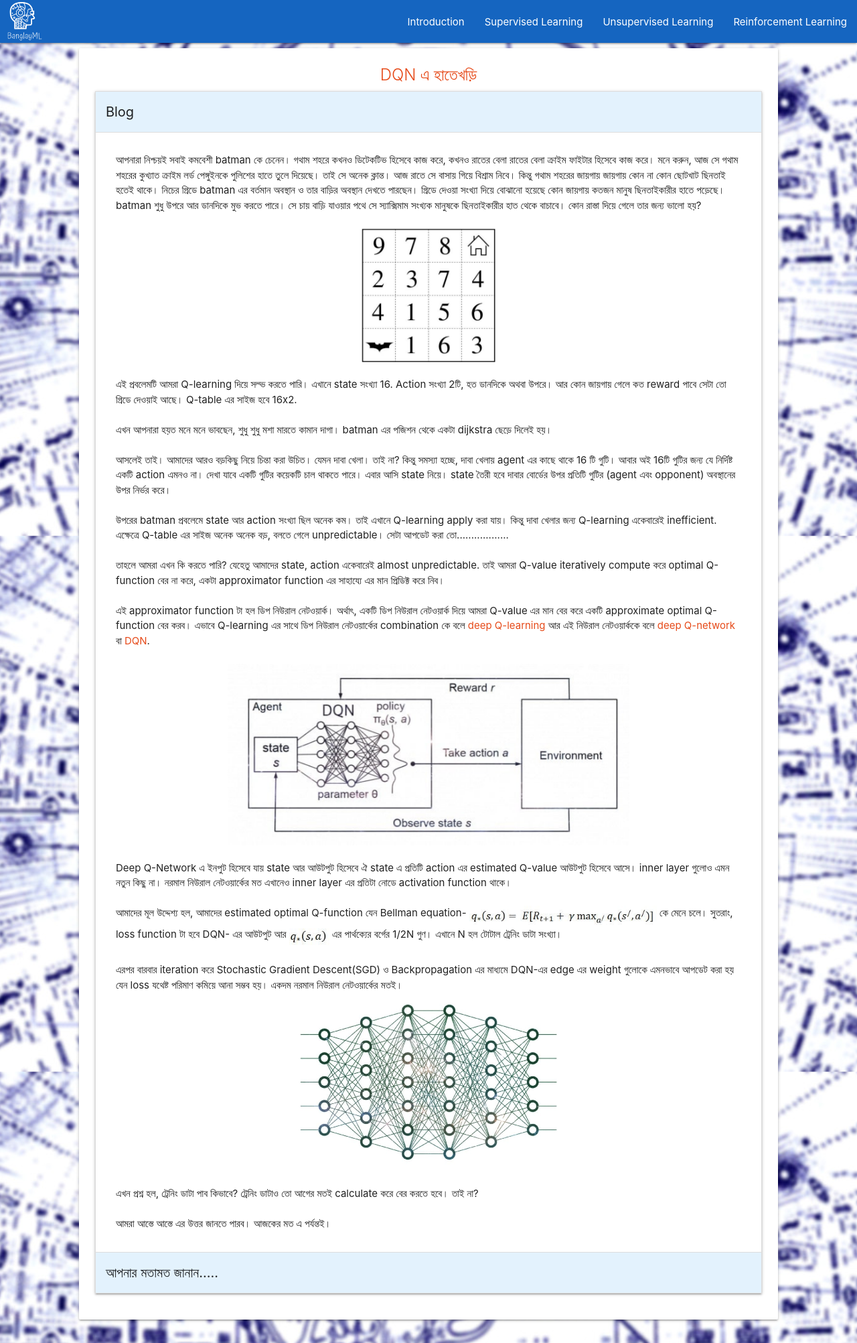
After one commit to nahK994/BanglayML, a Django app: page /DQN_IntroText/ in a window 1280 px wide. The commit adds this page. Shown: the whole page at 67% size. Run offline with Django 3.2, Linux system fonts and the light colour scheme; some libraries are stand-ins or nearby versions.

Commit message:
DQN_Intro added

```diff
--- /dev/null
+++ b/testApp/templates/DQN_IntroText.html
@@ -0,0 +1,53 @@
+{% extends 'base.html' %}
+{% block body %}
+{% load static %}
+<title>Dimendion Reduction-BanglayML</title>
+<div class="row">
+    <div class="col s10 push-s1">
+        <div class="card">
+            <div class="card-content">
+                <span class="card-title center-align deep-orange-text text-darken-2">DQN এ হাতেখড়ি</span>
+
+                <ul class="collapsible expandable">
+                    <li class="active">
+                        <div class="collapsible-header blue lighten-5" style="font-size: 20px;">Blog</div>
+                            <div class="collapsible-body">
+                                <p class="center-left">
+                                    আপনারা নিশ্চয়ই সবাই কমবেশী batman কে চেনেন। গথাম শহরে কখনও ডিটেকটিভ হিসেবে কাজ করে, কখনও রাতের বেলা রাতের বেলা ক্রাইম ফাইটার হিসেবে কাজ করে।
+                                    মনে করুন, আজ সে গথাম শহরের কুখ্যাত ক্রাইম লর্ড পেঙ্গুইনকে পুলিশের হাতে তুলে দিয়েছে। তাই সে অনেক ক্লান্ত। আজ রাতে সে বাসায় গিয়ে বিশ্রাম নিবে। কিন্তু গথাম শহরের জায়গায় জায়গায় কোন না কোন ছোটখাট ছিনতাই হতেই থাকে।
+                                    নিচের গ্রিডে batman এর বর্তমান অবস্থান ও তার বাড়ির অবস্থান দেখতে পারছেন। গ্রিডে দেওয়া সংখ্যা দিয়ে বোঝানো হয়েছে কোন জায়গায় কতজন মানুষ ছিনতাইকারীর হাতে পড়েছে। batman শুধু উপরে আর ডানদিকে মুভ করতে পারে।
+                                    সে চায় বাড়ি যাওয়ার পথে সে স্যাক্সিমাম সংখ্যক মানুষকে ছিনতাইকারীর হাত থেকে বাচাবে। কোন রাস্তা দিয়ে গেলে তার জন্য ভালো হয়?<br><br>
+                                    <img class="materialboxed" style="margin: auto;" width="200" src="{% static "dqnIntro1.jpg" %}"><br>
+                                    এই প্রবলেমটি আমরা Q-learning দিয়ে সল্ভ করতে পারি। এখানে state সংখ্যা 16. Action সংখ্যা 2টি, হত ডানদিকে অথবা উপরে।
+                                    আর কোন জায়গায় গেলে কত reward পাবে সেটা তো গ্রিডে দেওয়াই আছে। Q-table এর সাইজ হবে 16x2.<br><br>
+                                    এখন আপনারা হয়ত মনে মনে ভাবছেন, শুধু শুধু মশা মারতে কামান দাগা। batman এর পজিশন থেকে একটা dijkstra ছেড়ে দিলেই হয়।<br><br>
+                                    আসলেই তাই। আমাদের আরও বড়কিছু নিয়ে চিন্তা করা উচিত। যেমন দাবা খেলা। তাই না? কিন্তু সমস্যা হচ্ছে, দাবা খেলায় agent এর কাছে থাকে 16 টি গুটি। আবার অই 16টি গুটির জন্য যে নির্দিষ্ট একটি action এমনও না।
+                                    দেখা যাবে একটি গুটির কয়েকটি চাল থাকতে পারে। এবার আসি state নিয়ে। state তৈরী হবে দাবার বোর্ডের উপর প্রতিটি গুটির (agent এবং opponent) অবস্থানের উপর নির্ভর করে।<br><br>
+                                    উপরের batman প্রবলেমে state আর action সংখ্যা ছিল অনেক কম। তাই এখানে Q-learning apply করা যায়। কিন্তু দাবা খেলার জন্য Q-learning একেবারেই inefficient. এক্ষেত্রে Q-table এর সাইজ অনেক অনেক বড়, বলতে গেলে unpredictable। সেটা আপডেট করা তো..................<br><br>
+                                    তাহলে আমরা এখন কি করতে পারি? যেহেতু আমাদের state, action একেবারেই almost unpredictable. তাই আমরা Q-value iteratively compute করে optimal Q-function বের না করে, একটা approximator function এর সাহায্যে এর মান প্রিডিক্ট করে নিব।<br><br>
+                                    এই approximator function টা হল ডিপ নিউরাল নেটওয়ার্ক। অর্থাৎ, একটি ডিপ নিউরাল নেটওয়ার্ক দিয়ে আমরা Q-value এর মান বের করে একটি approximate optimal Q-function বের করব।
+                                    এভাবে Q-learning এর সাথে ডিপ নিউরাল নেটওয়ার্কের combination কে বলে <span class="deep-orange-text text-darken-2">deep Q-learning</span> আর এই নিউরাল নেটওয়ার্ককে বলে <span class="deep-orange-text text-darken-2">deep Q-network</span> বা <span class="deep-orange-text text-darken-2">DQN</span>.<br><br>
+                                    <img class="materialboxed" style="margin: auto;" width="600" src="{% static "dqnIntro2.jpg" %}"><br>
+                                    Deep Q-Network এ ইনপুট হিসেবে যায় state আর আউটপুট হিসেবে ঐ state এ প্রতিটি action এর estimated Q-value আউটপুট হিসেবে আসে। inner layer গুলোও এমন নতুন কিছু না। নরমাল নিউরাল নেটওয়ার্কের মত এখানেও inner layer এর প্রতিটা নোডে activation function থাকে।<br><br>
+                                    আমাদের মূল উদ্দেশ্য হল, আমাদের estimated optimal Q-function যেন Bellman equation- <img align="middle" width="280" src="{% static "dqnIntro3.jpg" %}"> কে মেনে চলে।
+                                    সুতরাং, loss function টা হবে DQN- এর আউটপুট আর <img align="middle" width="60" src="{% static "dqnIntro4.jpg" %}"> এর পার্থক্যের বর্গের 1/2N গুণ। এখানে N হল টোটাল ট্রেনিং ডাটা সংখ্যা।<br><br>
+                                    এরপর বারবার iteration করে Stochastic Gradient Descent(SGD) ও Backpropagation এর মাধ্যমে DQN-এর edge এর weight গুলোকে এমনভাবে আপডেট করা হয় যেন loss যথেষ্ট পরিমাণ কমিয়ে আনা সম্ভব হয়। একদম নরমাল নিউরাল নেটওয়ার্কের মতই।<br>
+                                    <img class="materialboxed" style="margin: auto;"  width="400" src="{% static "dqnIntro5.jpg" %}"><br>
+                                    এখন প্রশ্ন হল, ট্রেনিং ডাটা পাব কিভাবে? ট্রেনিং ডাটাও তো আগের মতই calculate করে বের করতে হবে। তাই না?<br><br>
+                                    আমরা আস্তে আস্তে এর উত্তর জানতে পারব। আজকের মত এ পর্যন্তই।
+                                </p>
+                            </div>
+                    </li>
+                    <li>
+                        <div class="collapsible-header blue lighten-5" style="font-size: 20px;">আপনার মতামত জানান.....</div>
+                        <div class="collapsible-body">
+                            <div class="fb-like" data-href="http://127.0.0.1:8000/DQN_IntroText/" data-width="" data-layout="standard" data-action="like" data-size="large" data-show-faces="true" data-share="true"></div><br><br>
+                            <div class="fb-comments" data-href="http://127.0.0.1:8000/DQN_IntroText/" data-width="550" data-numposts="5"></div>
+                        </div>
+                    </li>
+                </ul>
+            </div>
+        </div>
+    </div>
+</div>
+{% endblock %}
--- a/testApp/templates/pcaText.html
+++ b/testApp/templates/pcaText.html
@@ -115,7 +115,8 @@
                       <div class="collapsible-header blue lighten-5" style="font-size: 20px;">Recommendation</div>
                       <div class="collapsible-body">
                           <a href="https://www.youtube.com/playlist?list=PLZHQObOWTQDPD3MizzM2xVFitgF8hE_ab&fbclid=IwAR0dbykwRvEKAQ1PR2BO-kJcBrzO-DVhlLnN9jQUnSaNSNr-EvHN3M4ay5U">3Blue1Brown - Essence of linear algebra</a><br>
-                          <a href="https://medium.com/fintechexplained/what-are-eigenvalues-and-eigenvectors-a-must-know-concept-for-machine-learning-80d0fd330e47">medium - FinTechExplained</a>
+                          <a href="https://medium.com/fintechexplained/what-are-eigenvalues-and-eigenvectors-a-must-know-concept-for-machine-learning-80d0fd330e47">medium - FinTechExplained</a><br>
+                          <a href="https://www.youtube.com/watch?v=8F0gdO643Tc&list=WL&index=2&t=53s">Eigenvalues and Eigenvectors, Imaginary and Real -  Physics Videos by Eugene Khutoryansky</a>
                       </div>
                     </li>
                     <li>
--- a/testApp/urls.py
+++ b/testApp/urls.py
@@ -12,5 +12,6 @@ urlpatterns = [
     path('RL_IntroText/', views.RL_IntroText.as_view(), name="RL_IntroText"),
     path('RL_Q_learningText/', views.RL_Q_learningText.as_view(), name="RL_Q_learningText"),
     path('k_means_clusteringText/', views.k_means_clusteringText.as_view(), name="k_means_clusteringText"),
-    path('pcaText/', views.pcaText.as_view(), name="pcaText")
+    path('pcaText/', views.pcaText.as_view(), name="pcaText"),
+    path('DQN_IntroText/', views.DQN_IntroText.as_view(), name="DQN_IntroText")
 ]
--- a/testApp/views.py
+++ b/testApp/views.py
@@ -29,3 +29,6 @@ class k_means_clusteringText(TemplateView):
 
 class pcaText(TemplateView):
     template_name = "pcaText.html"
+
+class DQN_IntroText(TemplateView):
+    template_name = "DQN_IntroText.html"
```
Also changed, not shown: testApp/templates/RL_View.html (+18 -0 lines), testApp/static/dqnIntro1.jpg (added), testApp/static/dqnIntro2.jpg (added), testApp/static/dqnIntro3.jpg (added), testApp/static/dqnIntro4.jpg (added), testApp/static/dqnIntro5.jpg (added), testApp/static/dqnIntroCard.jpeg (added).
